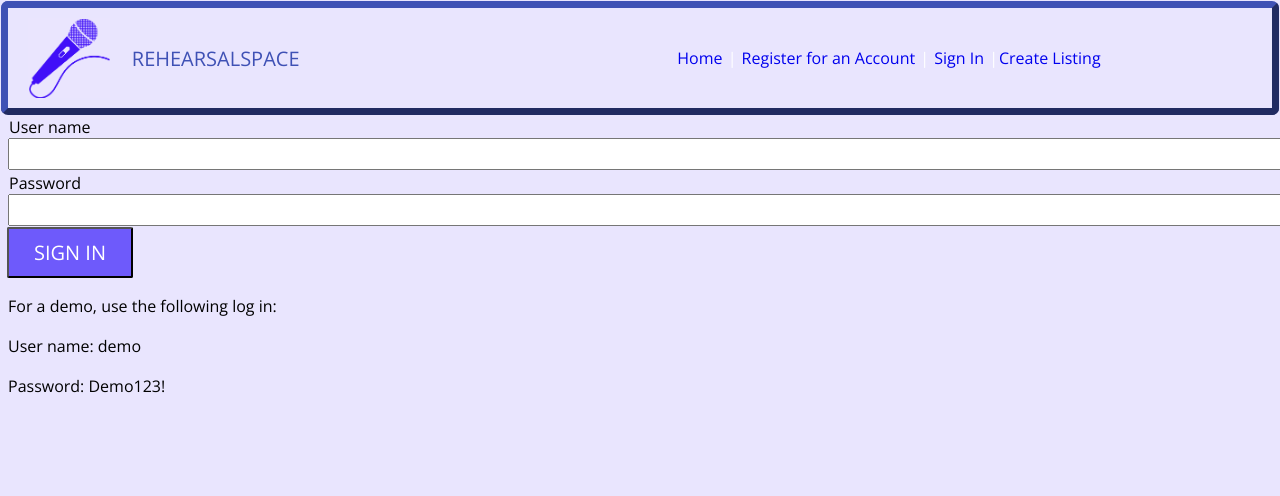
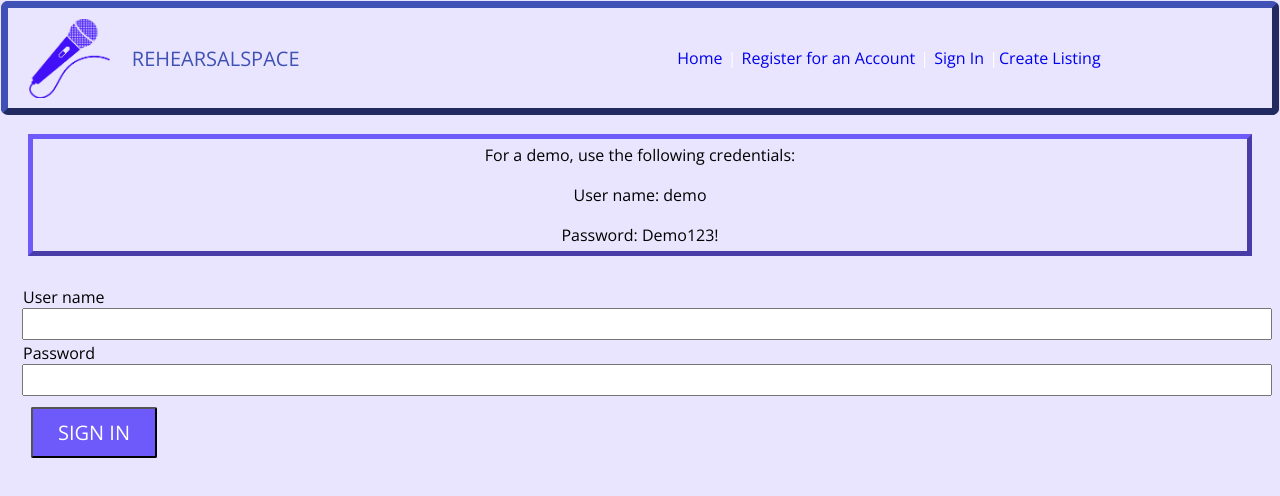
Before and after one commit to sarahdrew/rehearsalspace-client, a React (Create React App) app: page /sign-in in a window 1280 px wide. Shown: the top 496 px of the page. Built offline with nearby package versions, Linux system fonts and the light colour scheme.

Commit message:
added styling to registration form and sign in form, added demo info to landing page

```diff
--- a/src/App.css
+++ b/src/App.css
@@ -31,6 +31,7 @@ button {
     cursor: pointer;
     border-radius: 2px;
     text-align: center;
+    margin: 10px;
 
 }
 
@@ -49,3 +50,17 @@ button:hover{
 .amenities-list{
     vertical-align: middle;
 }
+
+.demo-explanation{
+    outline: 5px outset #6e5afb;
+    outline-offset: -17px;
+    margin: 10px;
+    padding: 5px;
+    padding: 5px;
+    text-align: center;
+}
+
+form {
+    padding: 5px;
+    margin: 10px;
+}
--- a/src/App.js
+++ b/src/App.js
@@ -1,15 +1,12 @@
 import React, { Component } from 'react';
 import { Route } from "react-router-dom";
-
 import Nav from './Nav/Nav';
 import CreateListing from "./CreateListing/CreateListing";
 import Listings from "./Listings/Listings";
 import RegistrationForm from './RegistrationForm/RegistrationForm';
-import Reserve from './Reserve/Reserve';
 import SignIn from './SignIn/SignIn';
 import ListingPage from './ListingPage/ListingPage'
 import ListingContext from './contexts/ListingContext';
-import BookedListing from './BookedListing/BookedListing';
 import SignedIn from './SignedIn/SignedIn'
 import './App.css'
 
@@ -59,9 +56,7 @@ export default class App extends Component {
               <Route path={'/listings/:listingId'} component={ListingPage} />
               <Route path='/create-listing' component={CreateListing} />
               <Route path='/registration-form' component={RegistrationForm} />
-              <Route path='/reserve' component={Reserve} />
               <Route path='/sign-in' component={SignIn} />
-              <Route path='/booked-listing' component={BookedListing} />
               <Route path='/signed-in' component={SignedIn} />
 
 
--- a/src/Listings/Listings.js
+++ b/src/Listings/Listings.js
@@ -57,12 +57,13 @@ export default class Listings extends Component {
                         <div className="explanation-wrapper">
                             <h2>REHEARSALSPACE</h2>
                             <h3>Find a space in your city to use for rehearsal!</h3>
-                            <p>RehearsalSpace is a site for independent performers to find spaces in their city to practice their craft. Check out the listings below to see if any suit your needs. Register for an account and sign in to list your own space.</p>
-                        </div>
-                        <p>For full functionality, try using with demo version!
-                            username: demo
+                            <p><b>RehearsalSpace is a site for independent performers to find spaces in their city to practice their craft. Check out the listings below to see if any suit your needs. Register for an account and sign in to list your own space.</b></p>
+                            <p>Try signing in with demo version:</p>
+                            <p>username: demo
                             password: Demo123!
                 </p>
+                        </div>
+
                     </div>
                     <div>
                         <Section list className='ListingsListPage'>
--- a/src/RegistrationForm/RegistrationForm.css
+++ b/src/RegistrationForm/RegistrationForm.css
@@ -4,6 +4,12 @@
     width: 50%;
     flex: 1;
 }
+
+.icon-image{
+    flex: 1;
+    margin-bottom: 10%;
+}
+
 
 .total-registration-form{
     display: flex;
@@ -26,3 +32,7 @@ form input{
     margin: 0px;
 
 }
+
+.headline{
+    text-align: center;
+}
--- a/src/RegistrationForm/RegistrationForm.js
+++ b/src/RegistrationForm/RegistrationForm.js
@@ -78,10 +78,11 @@ export default class RegistrationForm extends Component {
               </Input>
             </div>
             <div className='password'>
+              <p><i>Password must be at least 8 characters long, contain a special character, one upper case letter and one lower case letter.</i></p>
               <label htmlFor='RegistrationForm__password'>
                 Password <Required />
               </label>
-              <p>Must be at least 8 characters long, contain a special character, one upper case letter and one lower case letter.</p>
+
               <Input
                 name='password'
                 type='password'
--- a/src/SignIn/SignIn.js
+++ b/src/SignIn/SignIn.js
@@ -35,6 +35,12 @@ export default class LoginForm extends Component {
     render() {
         const { error } = this.state
         return (
+            <>
+                <div className="demo-explanation">
+                    <p>For a demo, use the following credentials:</p>
+                    <p>User name: demo</p>
+                    <p>Password: Demo123!</p>
+                </div>
                 <form
                     className='SigninForm'
                     onSubmit={this.handleSubmitBasicAuth}
@@ -66,10 +72,9 @@ export default class LoginForm extends Component {
                     <Button type='submit'>
                         Sign In
         </Button>
-                <p>For a demo, use the following log in:</p>
-                <p>User name: demo</p>
-                <p>Password: Demo123!</p>
+
                 </form>
+            </>
 
 
 
```
Also changed, not shown: 1 other file (tests, documents, lock files or other folders). Lines whose indentation alone changed are shown as unchanged.
